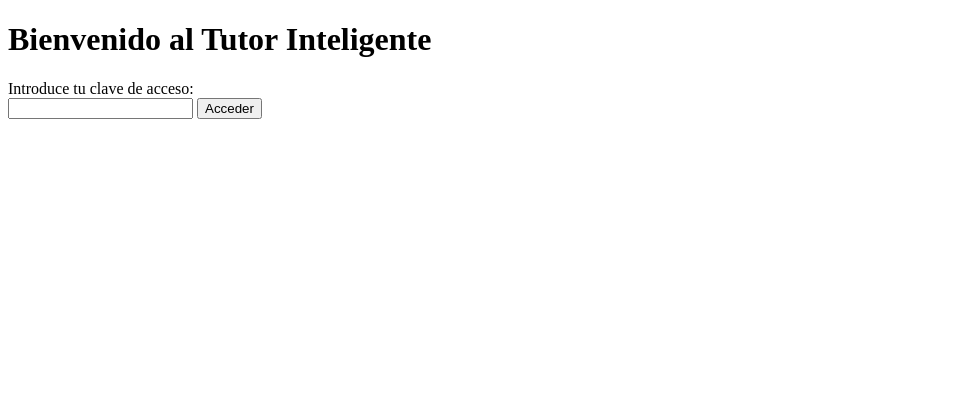
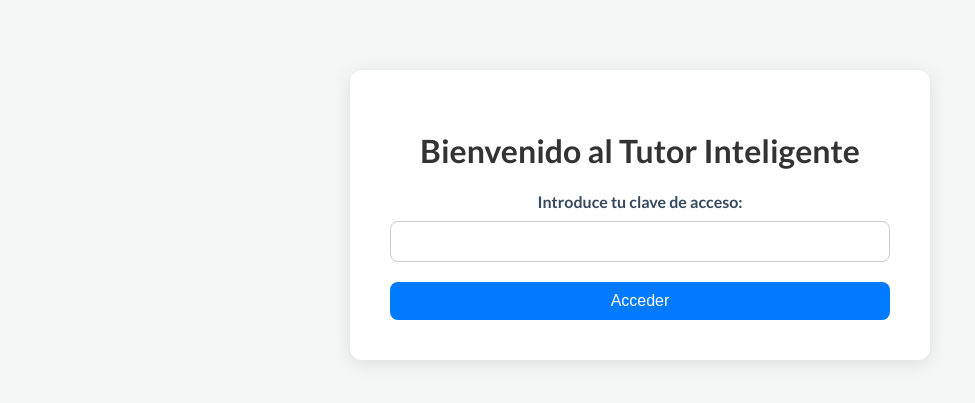
Before and after one commit to cedwinpp/mi-tutor-ia-produccion, a Flask app: page / in a window 1280 px wide. Shown: the top 403 px of the page, without its empty margins (0-975 px from the left). Run offline with Flask 3, Linux system fonts and the light colour scheme; some libraries are stand-ins or nearby versions.

Commit message:
Feat: Aplica estilos a la página de inicio de sesión

```diff
--- a/static/css/style.css
+++ b/static/css/style.css
@@ -167,3 +167,41 @@ button:hover {
     font-style: italic;
     color: #888;
 }
+
+/* --- Página de Login --- */
+.login-container {
+    background-color: #ffffff;
+    padding: 40px;
+    border-radius: 12px;
+    box-shadow: 0 4px 20px rgba(0, 0, 0, 0.1);
+    text-align: center;
+    max-width: 500px;
+    width: 90%;
+    margin-top: 50px;
+}
+
+.login-form label {
+    display: block;
+    margin-bottom: 10px;
+    font-weight: bold;
+    color: #34495e;
+}
+
+.login-form input {
+    width: 100%;
+    padding: 12px;
+    border: 1px solid #ccc;
+    border-radius: 8px;
+    margin-bottom: 20px;
+    box-sizing: border-box; /* Asegura que el padding no afecte el ancho total */
+}
+
+.login-form button {
+    width: 100%;
+    border-radius: 8px; /* Redondeo completo */
+}
+
+.error-message {
+    color: #dc3545; /* Rojo para errores */
+    margin-top: 15px;
+}
--- a/templates/index.html
+++ b/templates/index.html
@@ -4,16 +4,22 @@
 <head>
     <meta charset="UTF-8">
     <title>Tutor Inteligente - Acceso</title>
+    <link rel="stylesheet" href="{{ url_for('static', filename='css/style.css', v='1.1') }}">
+    <link rel="preconnect" href="https://fonts.googleapis.com">
+    <link rel="preconnect" href="https://fonts.gstatic.com" crossorigin>
+    <link href="https://fonts.googleapis.com/css2?family=Lato:wght@400;700&display=swap" rel="stylesheet">
 </head>
 <body>
+    <div class="login-container">
         <h1>Bienvenido al Tutor Inteligente</h1>
-    <form action="/" method="post">
-        <label for="access_key">Introduce tu clave de acceso:</label><br>
+        <form action="/" method="post" class="login-form">
+            <label for="access_key">Introduce tu clave de acceso:</label>
             <input type="text" id="access_key" name="access_key" required>
             <button type="submit">Acceder</button>
         </form>
         {% if error %}
-        <p style="color: red;">{{ error }}</p>
+            <p class="error-message">{{ error }}</p>
         {% endif %}
+    </div>
 </body>
 </html>
```
Also changed, not shown: kk.png. Lines whose indentation alone changed are shown as unchanged.
